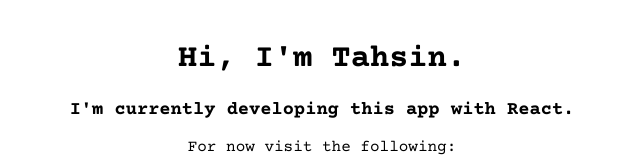
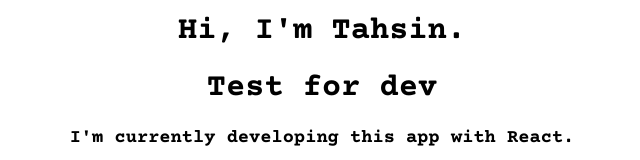
Before and after one commit to tahsinature/me-v2, a React (Create React App) app: page / in a window 1280 px wide. Shown: the part 367-527 px from the top of the page, without its empty margins (318-958 px from the left). Built offline with nearby package versions, Linux system fonts and the light colour scheme.

Commit message:
h1 added for dev environment test

```diff
--- a/src/App.jsx
+++ b/src/App.jsx
@@ -10,6 +10,7 @@ function App() {
           alt=""
         />
         <h1>Hi, I'm Tahsin.</h1>
+        <h1>Test for dev</h1>
         <h3>
           I'm currently developing this app with <b>React</b>.
         </h3>
```
